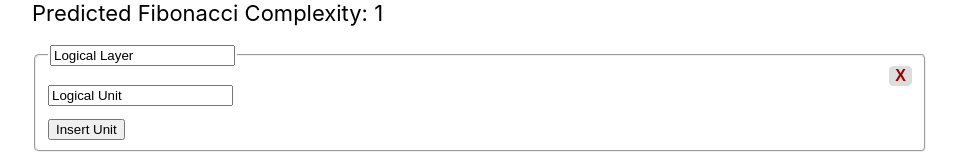
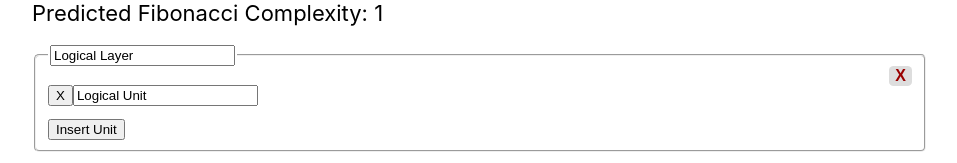
Before and after one commit to cmstead/story-sizer, a React (Create React App) app: page / in a window 1280 px wide. Shown: the top 163 px of the page, without its empty margins (160-1117 px from the left). Built offline with nearby package versions, Linux system fonts and the light colour scheme.

Commit message:
Added logical unit removal

```diff
--- a/src/Components/FunctionalUnits/LogicalLayer/index.tsx
+++ b/src/Components/FunctionalUnits/LogicalLayer/index.tsx
@@ -1,7 +1,7 @@
 import React, { useState } from "react";
 import LogicalUnit from "../LogicalUnit/index.tsx";
 
-export default function LogicalLayer({ incrementUnitCount, removeLayer }) {
+export default function LogicalLayer({ incrementUnitCount, decrementUnitCount, removeLayer }) {
     const [legendValue, updateLegendValue] = useState("Logical Layer");
     const [unitId, updateUnitId] = useState(1);
     const [logicalUnits, updateLogicalUnits] = useState([{ id: 0 }]);
@@ -15,10 +15,18 @@ export default function LogicalLayer({ incrementUnitCount, removeLayer }) {
     function addLogicalUnit() {
         const newLogicalUnits = logicalUnits.concat({ id: unitId });
 
+        updateLogicalUnits(newLogicalUnits);
+        updateUnitId(unitId + 1)
+
         incrementUnitCount()
+    }
+
+    function removeLogicalUnit(unitId) {
+        const newLogicalUnits = logicalUnits.filter(unit => unitId !== unit.id);
 
         updateLogicalUnits(newLogicalUnits);
-        updateUnitId(unitId + 1)
+
+        decrementUnitCount()
     }
 
     return (
@@ -28,8 +36,10 @@ export default function LogicalLayer({ incrementUnitCount, removeLayer }) {
                 onChange={updateLegend}
             ></input></legend>
             <button className="remove-layer" onClick={() => removeLayer()}>X</button>
-            {logicalUnits.map(value =>
-                <LogicalUnit key={value.id}></LogicalUnit>
+            {logicalUnits.map(unit =>
+                <LogicalUnit
+                    key={unit.id}
+                    removeLogicalUnit={() => removeLogicalUnit(unit.id)}></LogicalUnit>
             )}
             <div><button onClick={addLogicalUnit}>Insert Unit</button></div>
         </fieldset>
--- a/src/Components/FunctionalUnits/LogicalUnit/index.tsx
+++ b/src/Components/FunctionalUnits/LogicalUnit/index.tsx
@@ -1,6 +1,6 @@
 import React, { useState } from "react";
 
-export default function LogicalUnit() {
+export default function LogicalUnit({ removeLogicalUnit }) {
     const [unitName, updateUnitNameValue] = useState('Logical Unit');
 
     function updateUnitName({ target }) {
@@ -8,6 +8,6 @@ export default function LogicalUnit() {
     }
 
     return (
-        <div><input onChange={updateUnitName} value={unitName}></input></div>
+        <div><button className="remove-logical-unit" onClick={removeLogicalUnit}>X</button><input onChange={updateUnitName} value={unitName}></input></div>
     );
 }
--- a/src/Components/FunctionalUnits/index.tsx
+++ b/src/Components/FunctionalUnits/index.tsx
@@ -42,12 +42,20 @@ export default function FunctionalUnits() {
                 : layer))
     }
 
+    function decrementUnitCount(layerId) {
+        updateLayers(layers.map((layer) =>
+            layer.id === layerId ?
+                { id: layerId, unitCount: layer.unitCount - 1 }
+                : layer))
+    }
+
     return (
         <div>
             {
                 layers.map(layer => <LogicalLayer
                     key={layer.id}
                     incrementUnitCount={() => incrementUnitCount(layer.id)}
+                    decrementUnitCount={() => decrementUnitCount(layer.id)}
                     removeLayer={() => removeLayer(layer.id)}></LogicalLayer>)
             }
             <div><button onClick={insertLayer}>Insert Layer</button></div>
```
Also changed, not shown: src/Components/FunctionalLayers/index.tsx (+0 -25 lines).
